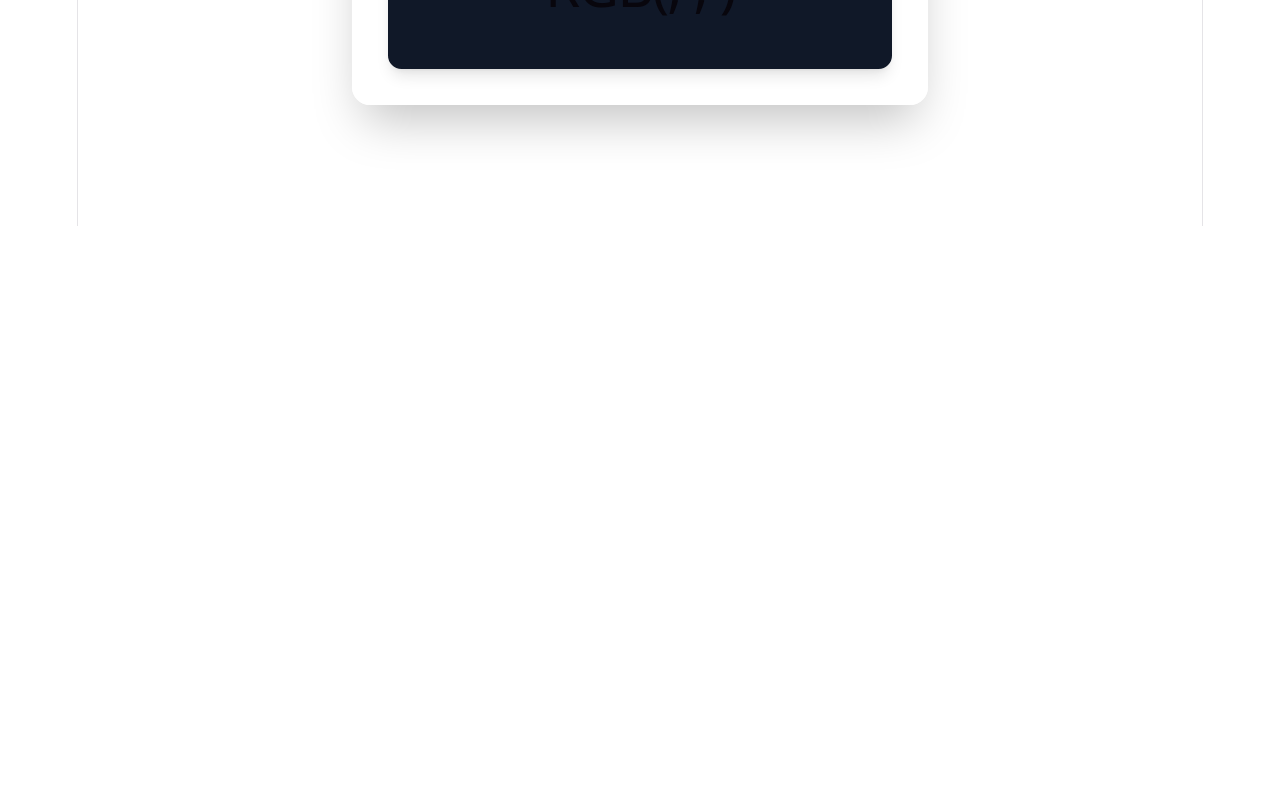
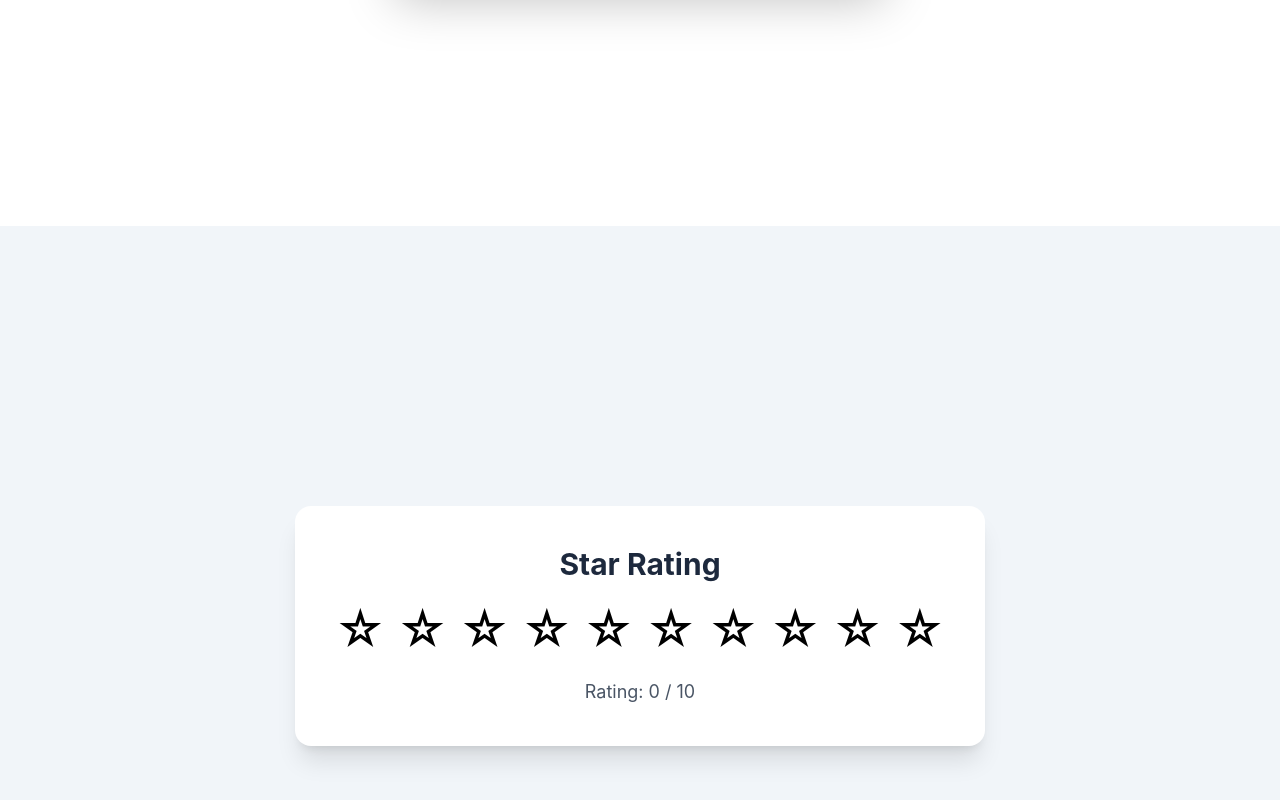
Before and after one commit to syedriyyan9-cloud/DW_Fellowship_2026, a React (Vite) app in the folder React Hooks Projects/allprojects/: page / in a window 1280 px wide. Shown: the part 1374-2174 px from the top of the page. Before the commit the page ends 1600 px from the top, so only its background shows below. Built offline with nearby package versions, Linux system fonts and the light colour scheme.

Commit message:
Completed star rating project start with sliding project.

```diff
--- a/React Hooks Projects/allprojects/src/App.jsx
+++ b/React Hooks Projects/allprojects/src/App.jsx
@@ -1,5 +1,7 @@
 import Accordian from "./components/accordian/Accordian.jsx";
 import RandomColor from "./components/random_color/RandomColor.jsx";
+import StarRating from "./components/star_rating/StarRating.jsx"
+
 
 function App() {
   return (
@@ -11,6 +13,10 @@ function App() {
       <section>
         <RandomColor />
       </section>
+
+      <section>
+        <StarRating />
+      </section>
     </div>
   );
 }
--- a/React Hooks Projects/allprojects/src/components/random_color/RandomColor.jsx
+++ b/React Hooks Projects/allprojects/src/components/random_color/RandomColor.jsx
@@ -43,7 +43,7 @@
         <div className="w-full max-w-lg rounded-2xl bg-white/90 backdrop-blur-sm shadow-2xl p-8 text-center">
 
             {/* Heading */}
-            <h1 className="text-3xl font-bold text-gray-800 mb-8">
+            <h1 className="text-3xl font-bold text-black mb-8">
             Random Color Generator
             </h1>
 
--- /dev/null
+++ b/React Hooks Projects/allprojects/src/components/star_rating/StarRating.jsx
@@ -0,0 +1,61 @@
+import { useState } from "react";
+
+function StarRating() {
+    const [star, setStar] = useState([
+        "empty",
+        "empty",
+        "empty",
+        "empty",
+        "empty",
+        "empty",
+        "empty",
+        "empty",
+        "empty",
+        "empty",
+      ]);
+
+      const [count, setCount] = useState(-1);
+
+      function fillStar(index) {
+        let tempArr = [...star];
+
+        if (index > count) {
+          for (let i = count + 1; i <= index; i++) {
+            tempArr[i] = "filled";
+          }
+        }
+
+        else {
+          for (let i = count; i > index; i--) {
+            tempArr[i] = "empty";
+          }
+        }
+
+        setCount(index);
+        setStar(tempArr);
+      }
+
+  return (
+    <div className="min-h-screen flex items-center justify-center bg-slate-100">
+      <div className="bg-white rounded-2xl shadow-xl p-10 text-center">
+        <h1 className="text-3xl font-bold mb-6 text-slate-800">Star Rating</h1>
+
+        <ul className="flex gap-3 justify-center">
+        {star.map((currentStar, index) => (
+          <li
+            key={index}
+            onClick={() => fillStar(index)}
+              className="cursor-pointer text-5xl transition-transform duration-200 hover:scale-125 select-none"
+            >
+              {currentStar === "filled" ? "★" : "☆"}
+            </li>
+          ))}
+        </ul>
+
+        <p className="mt-6 text-lg text-gray-600">Rating: {count+1} / 10</p>
+      </div>
+    </div>
+  );
+}
+
+export default StarRating;
--- a/React Hooks Projects/allprojects/src/index.css
+++ b/React Hooks Projects/allprojects/src/index.css
@@ -1,112 +1 @@
 @import 'tailwindcss';
-:root {
-  --text: #6b6375;
-  --text-h: #08060d;
-  --bg: #fff;
-  --border: #e5e4e7;
-  --code-bg: #f4f3ec;
-  --accent: #aa3bff;
-  --accent-bg: rgba(170, 59, 255, 0.1);
-  --accent-border: rgba(170, 59, 255, 0.5);
-  --social-bg: rgba(244, 243, 236, 0.5);
-  --shadow:
-    rgba(0, 0, 0, 0.1) 0 10px 15px -3px, rgba(0, 0, 0, 0.05) 0 4px 6px -2px;
-
-  --sans: system-ui, 'Segoe UI', Roboto, sans-serif;
-  --heading: system-ui, 'Segoe UI', Roboto, sans-serif;
-  --mono: ui-monospace, Consolas, monospace;
-
-  font: 18px/145% var(--sans);
-  letter-spacing: 0.18px;
-  color-scheme: light dark;
-  color: var(--text);
-  background: var(--bg);
-  font-synthesis: none;
-  text-rendering: optimizeLegibility;
-  -webkit-font-smoothing: antialiased;
-  -moz-osx-font-smoothing: grayscale;
-
-  @media (max-width: 1024px) {
-    font-size: 16px;
-  }
-}
-
-@media (prefers-color-scheme: dark) {
-  :root {
-    --text: #9ca3af;
-    --text-h: #f3f4f6;
-    --bg: #16171d;
-    --border: #2e303a;
-    --code-bg: #1f2028;
-    --accent: #c084fc;
-    --accent-bg: rgba(192, 132, 252, 0.15);
-    --accent-border: rgba(192, 132, 252, 0.5);
-    --social-bg: rgba(47, 48, 58, 0.5);
-    --shadow:
-      rgba(0, 0, 0, 0.4) 0 10px 15px -3px, rgba(0, 0, 0, 0.25) 0 4px 6px -2px;
-  }
-
-  #social .button-icon {
-    filter: invert(1) brightness(2);
-  }
-}
-
-body {
-  margin: 0;
-}
-
-#root {
-  width: 1126px;
-  max-width: 100%;
-  margin: 0 auto;
-  text-align: center;
-  border-inline: 1px solid var(--border);
-  min-height: 100svh;
-  display: flex;
-  flex-direction: column;
-  box-sizing: border-box;
-}
-
-h1,
-h2 {
-  font-family: var(--heading);
-  font-weight: 500;
-  color: var(--text-h);
-}
-
-h1 {
-  font-size: 56px;
-  letter-spacing: -1.68px;
-  margin: 32px 0;
-  @media (max-width: 1024px) {
-    font-size: 36px;
-    margin: 20px 0;
-  }
-}
-h2 {
-  font-size: 24px;
-  line-height: 118%;
-  letter-spacing: -0.24px;
-  margin: 0 0 8px;
-  @media (max-width: 1024px) {
-    font-size: 20px;
-  }
-}
-p {
-  margin: 0;
-}
-
-code,
-.counter {
-  font-family: var(--mono);
-  display: inline-flex;
-  border-radius: 4px;
-  color: var(--text-h);
-}
-
-code {
-  font-size: 15px;
-  line-height: 135%;
-  padding: 4px 8px;
-  background: var(--code-bg);
-}
```
